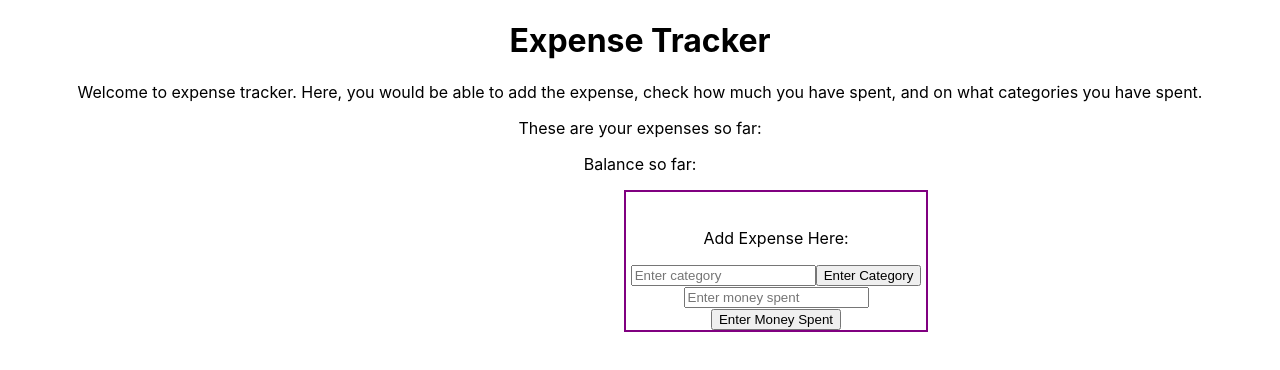
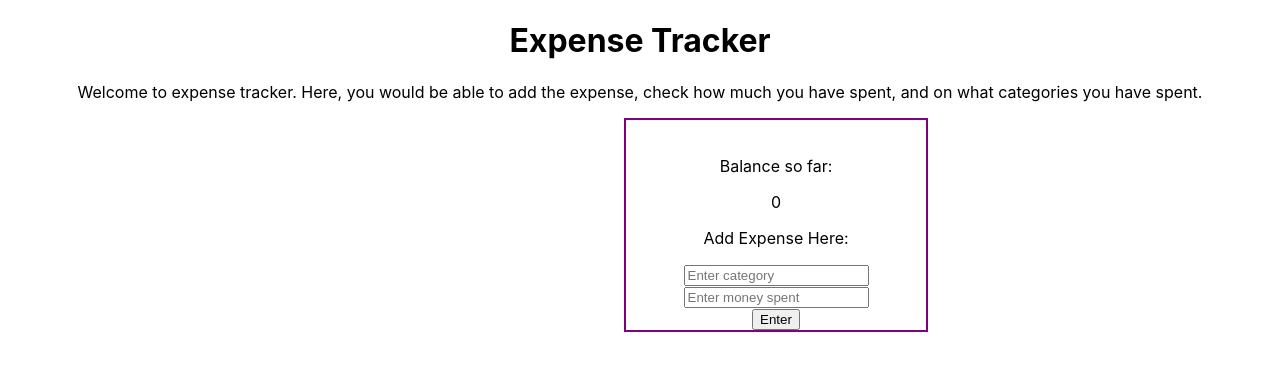
Before and after one commit to shreyaajainn31/expense-tracker, a React (Create React App) app: page / in a window 1280 px wide. Shown: the top 370 px of the page. Built offline with nearby package versions, Linux system fonts and the light colour scheme.

Commit message:
add the input values to the previous expense

```diff
--- a/src/App.js
+++ b/src/App.js
@@ -10,9 +10,6 @@ function App() {
   return (
     <div className="App">
       <MainPage />
-      <MainPageCategories/>
-
-      <MainPageBalance/>
       <MainPageForm />
     </div>
   );
--- a/src/components/MainPageBalance.js
+++ b/src/components/MainPageBalance.js
@@ -1,12 +1,10 @@
 import React from "react";
+import MainPageForm from "./MainPageForm";
 
 export default function MainPageBalance(){
     return (
         <div className = "mainpage-balance">
-           <p>
-            Balance so far:
 
-           </p>
         </div>
     );
 }
--- a/src/components/MainPageForm.js
+++ b/src/components/MainPageForm.js
@@ -2,21 +2,44 @@ import React, {useState} from "react";
 
 export default function MainPageForm(props){
 
-    const [input, setInput] = useState('')
+    const [category, setCategory] = useState('')
+    const [expense, setExpense] = useState('')
+    const [sum, setSum] = useState(0)
+    const handleCategoryChange = e => {
+        setCategory(e.target.value);
 
-    const handleChange = e => {
-        setInput(e.target.value);
     }
+
+    const handleExpenseChange = e => {
+        setExpense(e.target.value);
+        console.log(expense);
+    }
+
     const handleSubmit = e => {
         e.preventDefault();
-        setInput('');
+        setCategory('');
+        setExpense('');
     };
+
+    const addExpense = balance => {
+        let inputSum = parseInt(expense);
+
+        if(isNaN(inputSum)){
+            setSum(sum);
+            return
+        }
+
+        setSum(sum + parseInt(expense));
+    }
 
     return (
 
         <div className = "mainpage-form">
             <br></br>
-
+            <p>
+            Balance so far:
+           </p>
+            {sum}
             <p> Add Expense Here: </p>
 
             <form className="expense-form" onSubmit={handleSubmit}>
@@ -25,20 +48,28 @@ export default function MainPageForm(props){
                 name = "category"
                 placeholder="Enter category"
                 className = "category-input"
-                onChange={handleChange}
+                onChange={handleCategoryChange}
+                value = {category}
+                />
 
-                />
-                <button className="category-button"> Enter Category</button>
+                <br></br>
 
                 <input
                 type = "text"
                 name = "money-spent"
+                id = "num"
                 placeholder="Enter money spent"
                 className = "money-spent-input"
-                onChange={handleChange}
+                onChange={handleExpenseChange}
+                value = {expense}
 
                 />
-                <button className="money-spent-button"> Enter Money Spent</button>
+
+                <br></br>
+
+                <button className="money-spent-button" onClick={addExpense}
+
+                > Enter </button>
             </form>
 
         </div>
```
